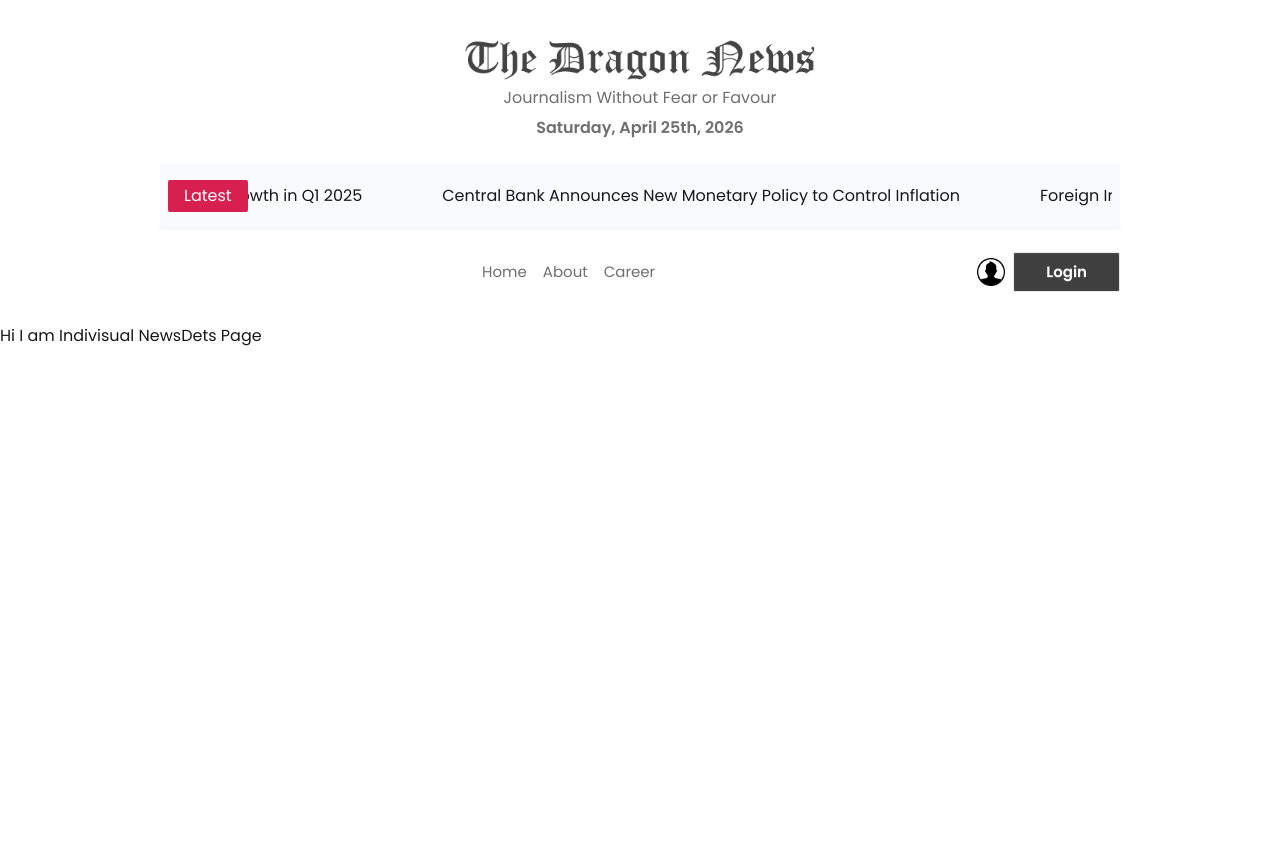
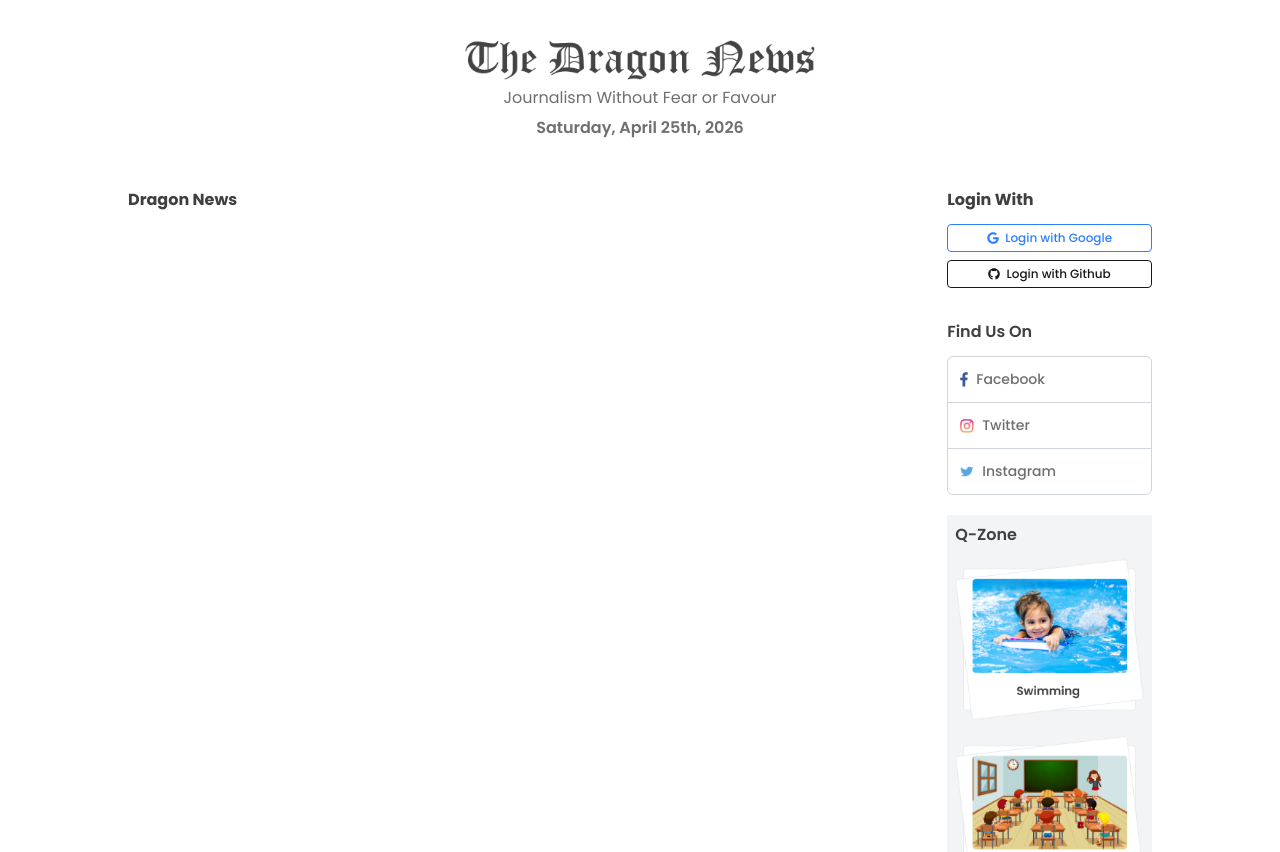
Before and after one commit to HSBHasib/NextJS-Dragon-News-PJ, a Next.js app: page /news/1 in a window 1280 px wide. Shown: the top 852 px of the page. Before the commit the page ends 800 px from the top, so only its background shows below. Built offline with nearby package versions, Linux system fonts and the light colour scheme.

Commit message:
create news det page and add initial dets

```diff
--- /dev/null
+++ b/src/app/(IndivisualNewsDet)/layout.jsx
@@ -0,0 +1,14 @@
+import React from 'react'
+import Header from '@/app/(main)/Header'
+
+
+const IndivisualNewsDetLayout = ({children}) => {
+  return (
+    <div>
+      <Header />
+      {children}
+    </div>
+  )
+}
+
+export default IndivisualNewsDetLayout
--- /dev/null
+++ b/src/app/(IndivisualNewsDet)/news/[id]/page.jsx
@@ -0,0 +1,21 @@
+import RightSide from '@/components/HomePage/RightSide';
+import IndivisualNewsDets from '@/components/IndivisualNewsPage/IndivisualNewsDets';
+import React from 'react'
+
+const IndivisualNewsDetsHead = async ({params}) => {
+    const {id} = await params;
+    console.log("IndivisualNewsDets page = ",id)
+  return (
+    <div className='w-4/5 mx-auto my-12 grid grid-cols-5  '>
+      <div className='col-span-4'>
+        <IndivisualNewsDets/>
+      </div>
+     <div>
+        <RightSide className='col-span-1' />
+      </div>
+    </div>
+
+  )
+}
+
+export default IndivisualNewsDetsHead
--- a/src/app/(main)/news/[id]/page.jsx
+++ /dev/null
@@ -1,14 +0,0 @@
-import IndivisualNewsDets from '@/components/IndivisualNewsDets';
-import React from 'react'
-
-const IndivisualNewsDetsHead = async ({params}) => {
-    const {id} = await params;
-    console.log("IndivisualNewsDets page = ",id)
-  return (
-    <div>
-      <IndivisualNewsDets/>
-    </div>
-  )
-}
-
-export default IndivisualNewsDetsHead
--- a/src/components/IndivisualNewsDets.jsx
+++ b/src/components/IndivisualNewsPage/IndivisualNewsDets.jsx
@@ -3,7 +3,8 @@ import React from 'react'
 const IndivisualNewsDets = () => {
   return (
     <div>
-      Hi I am Indivisual NewsDets Page
+        <h1 className='text-[#403F3F] font-bold '>Dragon News</h1>
+
     </div>
   )
 }
```
